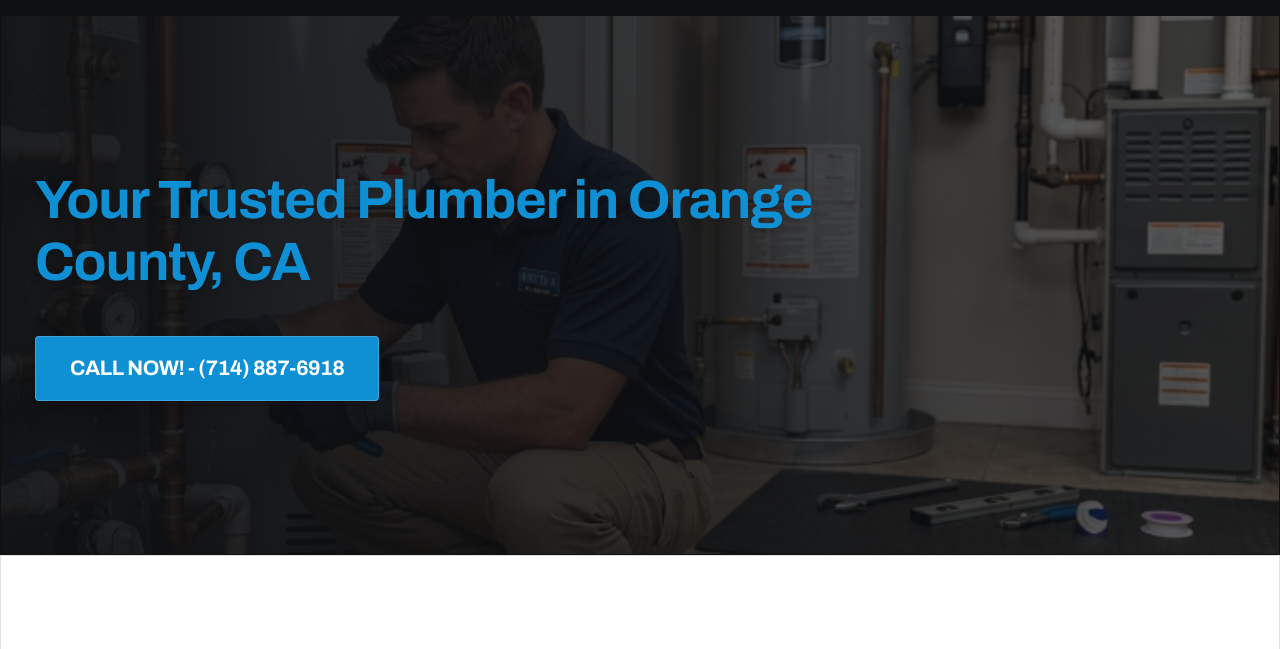
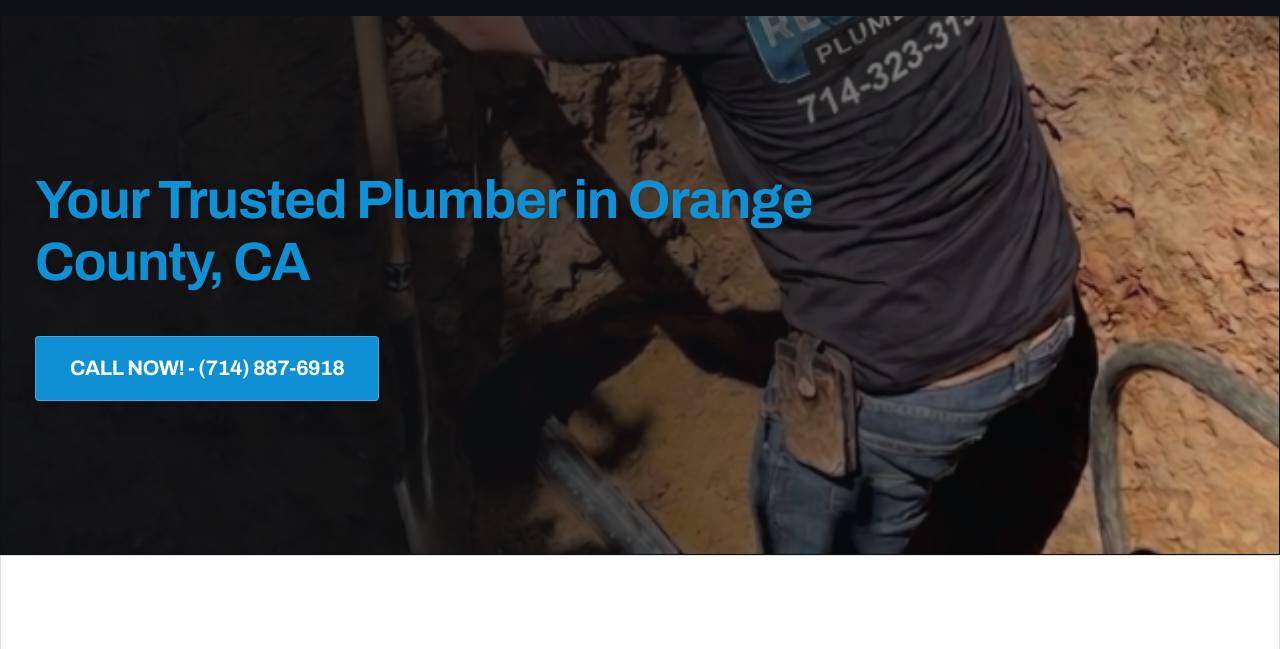
Before and after one commit to mr-brandontran/rooter-x, an Astro site: page / in a window 1280 px wide. Shown: the part 129-778 px from the top of the page. Built offline with nearby package versions, Linux system fonts and the light colour scheme; Astro itself is replaced by a stand-in of ours.

Commit message:
Set Hero background image to sewer-trench-excavation.jpg

```diff
--- a/src/pages/index.astro
+++ b/src/pages/index.astro
@@ -42,14 +42,14 @@ const faqSchema = {
     <!-- Background Image with Overlay -->
     <div class="absolute inset-0 z-0">
       <img
-        src="/images/real-photos/water-heater-service.png"
-        alt="Rooter-X Plumbing technician servicing plumbing and water heater"
-        class="w-full h-full object-cover object-center opacity-65 brightness-105"
+        src="/images/real-photos/sewer-trench-excavation.jpg"
+        alt="Rooter-X Plumbing technician executing main sewer trench excavation"
+        class="w-full h-full object-cover object-center opacity-80 brightness-105"
         width="1600"
         height="900"
         fetchpriority="high"
       />
-      <div class="absolute inset-0 bg-gradient-to-r from-rx-ink/90 via-rx-ink/75 to-rx-ink/40"></div>
+      <div class="absolute inset-0 bg-gradient-to-r from-rx-ink/90 via-rx-ink/65 to-transparent"></div>
     </div>
 
     <div class="relative z-10 max-w-7xl mx-auto">
```
